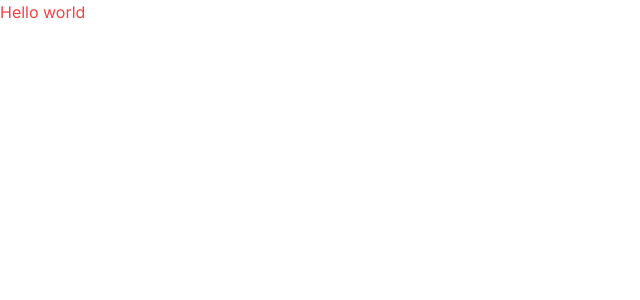
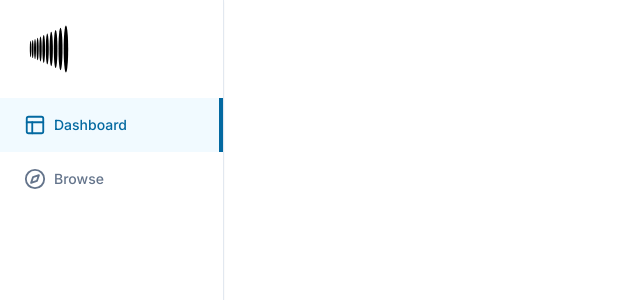
Before and after one commit to khanrazadev/influencer-academy, a Next.js app: page / in a window 1280 px wide. Shown: the top 300 px of the page, without its empty margins (0-640 px from the left). Built offline with nearby package versions, Linux system fonts and the light colour scheme.

Commit message:
Added sidebar & sidebar items

```diff
--- /dev/null
+++ b/app/(dashboard)/_components/logo.tsx
@@ -0,0 +1,7 @@
+import Image from "next/image";
+
+const Logo = () => {
+  return <Image height={50} width={50} alt="logo" src={"/logo.svg"} />;
+};
+
+export default Logo;
--- /dev/null
+++ b/app/(dashboard)/_components/sidebar-item.tsx
@@ -0,0 +1,53 @@
+"use client";
+
+import { cn } from "@/lib/utils";
+import { LucideIcon } from "lucide-react";
+import { usePathname, useRouter } from "next/navigation";
+
+interface SidebarItemProps {
+  icon: LucideIcon;
+  label: string;
+  href: string;
+}
+
+const SidebarItem = ({ icon: Icon, label, href }: SidebarItemProps) => {
+  const pathname = usePathname();
+  const router = useRouter();
+
+  const isActive =
+    (pathname === "/" && href === "/") ||
+    pathname === href ||
+    pathname?.startsWith(`${href}/`);
+
+  const onClick = () => {
+    console.log(href);
+    router.push(href);
+  };
+  return (
+    <button
+      onClick={onClick}
+      type="button"
+      className={cn(
+        "flex items-center gap-x-2 text-slate-500 text-sm font-[500] pl-6 transition-all hover:text-slate-600 hover:bg-slate-300/20",
+        isActive &&
+          " text-sky-700 bg-sky-200/20 hover:bg-sky-200/20 hover:text-sky-700"
+      )}
+    >
+      <div className="flex items-center gap-x-2 py-4">
+        <Icon
+          size={22}
+          className={cn("text-slate-500", isActive && "text-sky-700")}
+        />
+        {label}
+      </div>
+      <div
+        className={cn(
+          "ml-auto opacity-0 border-2 border-sky-700 h-full transition-all",
+          isActive && "opacity-100"
+        )}
+      />
+    </button>
+  );
+};
+
+export default SidebarItem;
--- /dev/null
+++ b/app/(dashboard)/_components/sidebar-routes.tsx
@@ -0,0 +1,25 @@
+"use client";
+import { Compass, Layout } from "lucide-react";
+import SidebarItem from "./sidebar-item";
+
+const guestRoutes = [
+  { label: "Dashboard", href: "/", icon: Layout },
+  { label: "Browse", href: "/search", icon: Compass },
+];
+const SidebarRoutes = () => {
+  const routes = guestRoutes;
+  return (
+    <div className="flex flex-col w-full">
+      {routes.map((route) => (
+        <SidebarItem
+          key={route.href}
+          icon={route.icon}
+          label={route.label}
+          href={route.href}
+        />
+      ))}
+    </div>
+  );
+};
+
+export default SidebarRoutes;
--- /dev/null
+++ b/app/(dashboard)/_components/sidebar.tsx
@@ -0,0 +1,18 @@
+import Logo from "./logo";
+import SidebarRoutes from "./sidebar-routes";
+
+const Sidebar = () => {
+  return (
+    <div className="h-full border-r flex flex-col overflow-y-auto bg-white shadow-sm">
+      <div className="p-6">
+        <Logo />
+      </div>
+
+      <div className="flex flex-col w-full">
+        <SidebarRoutes />
+      </div>
+    </div>
+  );
+};
+
+export default Sidebar;
--- a/app/(dashboard)/layout.tsx
+++ b/app/(dashboard)/layout.tsx
@@ -1,5 +1,14 @@
+import Sidebar from "./_components/sidebar";
+
 const DashboardLayout = ({ children }: { children: React.ReactNode }) => {
-  return <div>{children}</div>;
+  return (
+    <div className="h-full">
+      <div className="h-full hidden md:flex w-56 flex-col fixed inset-y-0 z-50">
+        <Sidebar />
+      </div>
+      {children}
+    </div>
+  );
 };
 
 export default DashboardLayout;
```
Also changed, not shown: public/logo.svg (added).
